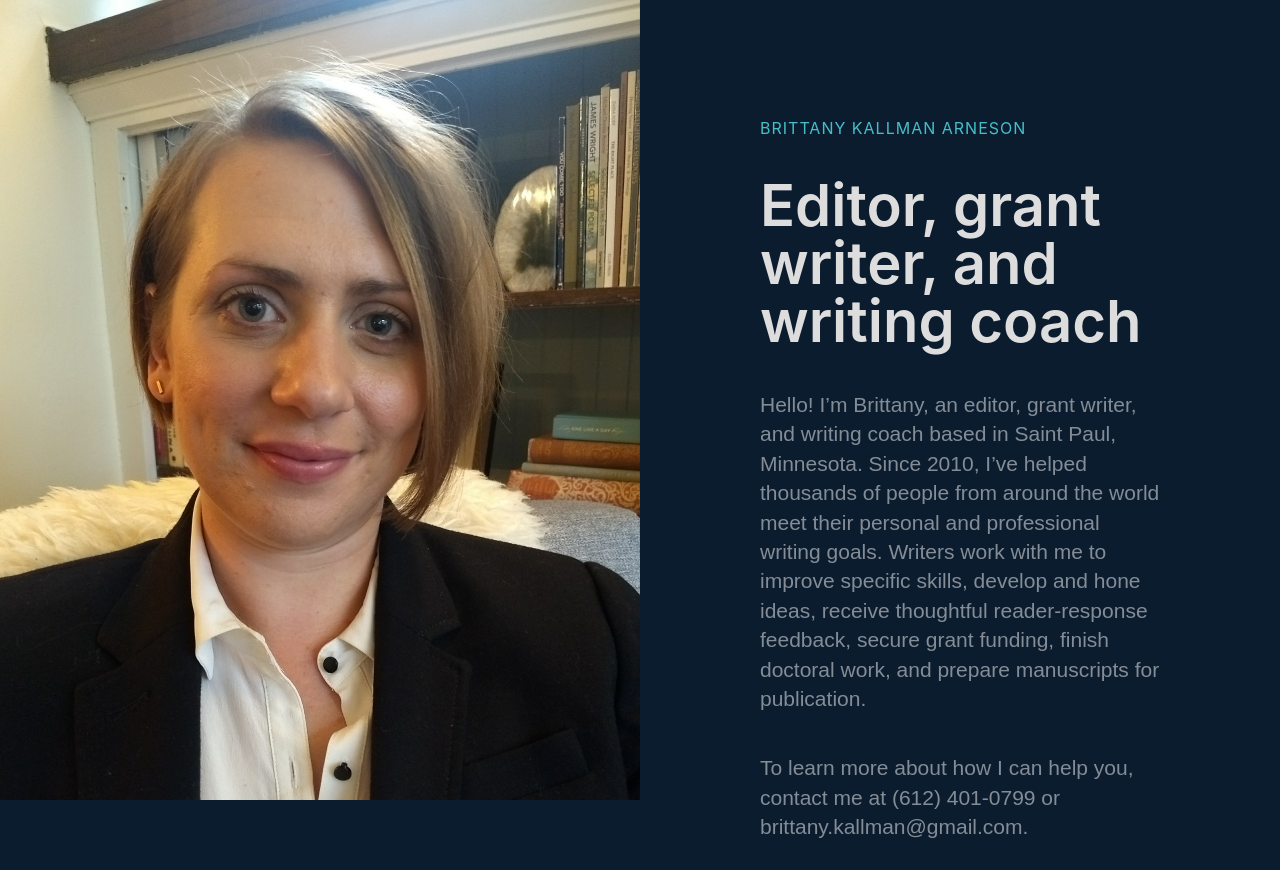
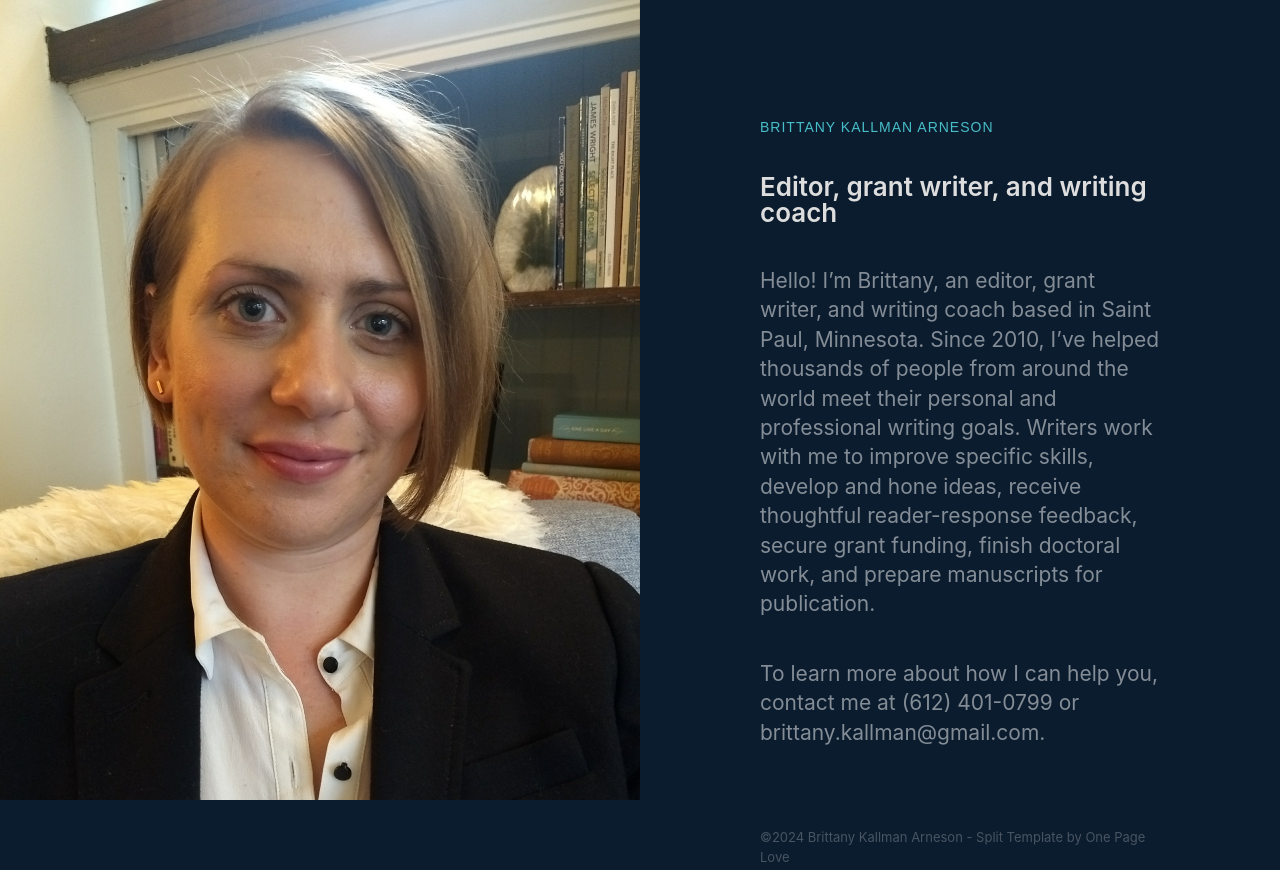
Before and after one commit to bjornarneson/bkarneson.com, a plain HTML site: page index.html in a window 1280 px wide. Shown: the top 870 px of the page. Drawn offline with nearby package versions, Linux system fonts and the light colour scheme; a script that the page names is missing.

Commit message:
Update split-opl.webflow.css

```diff
--- a/css/split-opl.webflow.css
+++ b/css/split-opl.webflow.css
@@ -38,10 +38,14 @@ a {
 .name {
   margin-bottom: 40px;
   color: #47bec7;
-  font-size: 16px;
+  /*font-size: 16px;*/ BA edit
+  font-size: 26px;
   line-height: 100%;
   letter-spacing: 1px;
   text-transform: uppercase;
+  /* override font - BA edit */
+  font-family: Lora, sans-serif;
+
 }
 
 .bold-text {
@@ -51,13 +55,14 @@ a {
 .tagline {
   margin-bottom: 40px;
   color: #ddd;
-  font-size: 58px;
+  /*font-size: 58px;*/
+  font-size: 26px;
   line-height: 100%;
 }
 
 .bio {
   margin-bottom: 40px;
-  font-family: Lora, sans-serif;
+  /*font-family: Lora, sans-serif;*/
   color: #848d96;
   font-size: 21px;
   line-height: 140%;
```
